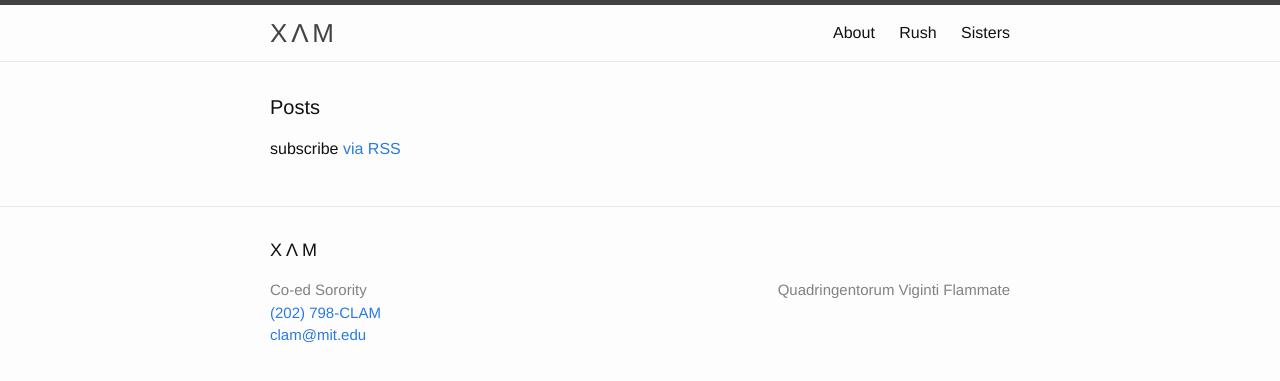
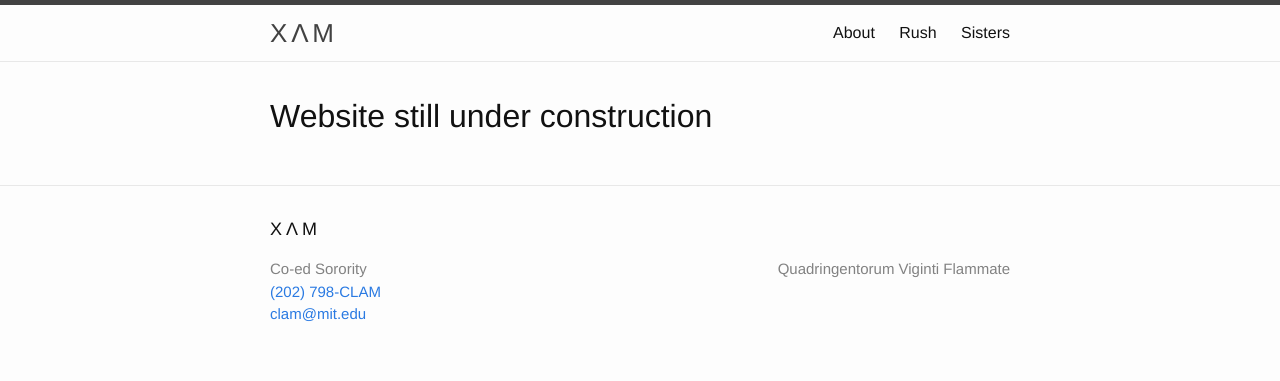
Before and after one commit to clam420/clam420.github.io, a Jekyll site: the page built from index.html, in a window 1280 px wide. Shown: the top 381 px of the page. Built offline with Jekyll 4.4.1, drawn with Linux system fonts in a browser that asks for light colours.

Commit message:
Tentative commit

```diff
--- a/index.html
+++ b/index.html
@@ -3,8 +3,12 @@ layout: default
 ---
 
 <div class="home">
+  <h1>
+    Website still under construction
+  </h1>
 
-  <h1 class="page-heading">Posts</h1>
+
+  <!-- <h1 class="page-heading">Posts</h1>
 
   <ul class="post-list">
     {% for post in site.posts %}
@@ -18,6 +22,6 @@ layout: default
     {% endfor %}
   </ul>
 
-  <p class="rss-subscribe">subscribe <a href="{{ "/feed.xml" | prepend: site.baseurl }}">via RSS</a></p>
+  <p class="rss-subscribe">subscribe <a href="{{ "/feed.xml" | prepend: site.baseurl }}">via RSS</a></p> -->
 
 </div>
```
Also changed, not shown: about.md (+1 -1 lines).
